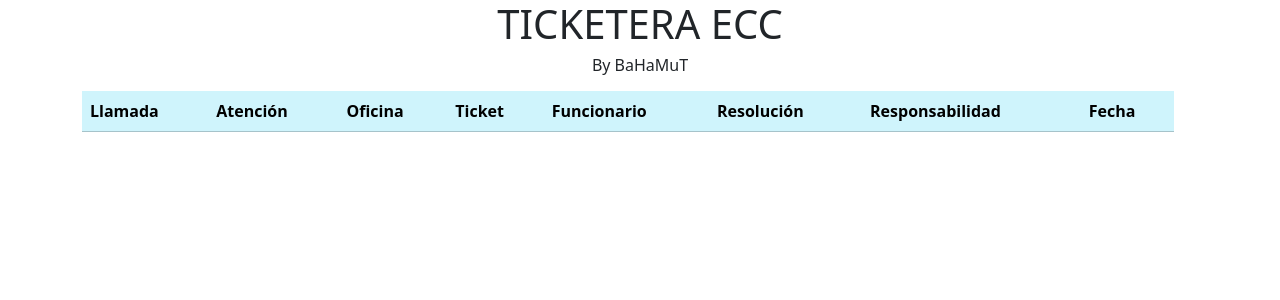
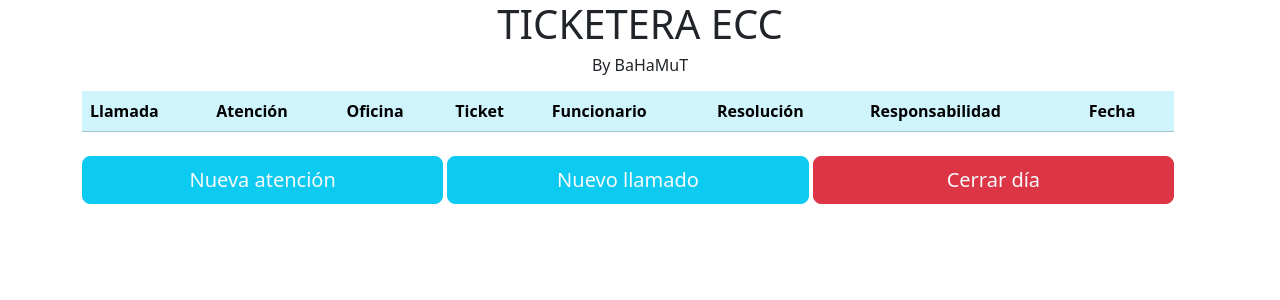
Before and after one commit to BaHaMuT11/ticketera-ecc, a React (Vite) app: page /baha-summary in a window 1280 px wide. Shown: the top 300 px of the page. Built offline with nearby package versions, Linux system fonts and the light colour scheme.

Commit message:
Tentativa de cierre

```diff
--- a/package.json
+++ b/package.json
@@ -13,7 +13,8 @@
     "prop-types": "^15.8.1",
     "react": "^19.0.0",
     "react-dom": "^19.0.0",
-    "react-router": "^7.3.0"
+    "react-router": "^7.3.0",
+    "xlsx": "^0.18.5"
   },
   "devDependencies": {
     "@eslint/js": "^9.21.0",
--- a/src/components/SummaryChart.jsx
+++ b/src/components/SummaryChart.jsx
@@ -1,9 +1,65 @@
 import {useContext, useEffect} from "react";
 import {UserContext} from "../context/UserProvider.jsx";
+import {useNavigate} from "react-router";
+import * as XLSX from "xlsx";
 
 const SummaryChart = () => {
 
-    const {llamados} = useContext(UserContext);
+    const {llamados, setLlamados} = useContext(UserContext);
+    const {setLlamadoActivo} = useContext(UserContext);
+
+    const navigate = useNavigate();
+
+    const handleNuevaAtencion = () => {
+        navigate("/baha-ticket");
+    };
+
+    const handleNuevoLlamado = () => {
+        setLlamadoActivo(() => ({
+            id: llamados.length + 1,
+            oficina: "",
+            atenciones: []
+        }));
+
+        navigate("/baha-ticket");
+    };
+
+
+
+
+    const handleCerrarDia = () => {
+
+        const dataForExcel = llamados.flatMap((llamado) =>
+            llamado.atenciones.map((atencion) => ({
+                ID_Llamado: llamado.id,
+                ID_Atención: atencion.id,
+                Oficina: llamado.oficina,
+                Ticket: atencion.ticket,
+                Funcionario: atencion.funcionario,
+                Resolución: atencion.resolucion,
+                Responsabilidad: atencion.responsabilidad,
+                Fecha: atencion.fecha
+            }))
+        );
+
+
+        const worksheet = XLSX.utils.json_to_sheet(dataForExcel);
+        const workbook = XLSX.utils.book_new();
+        XLSX.utils.book_append_sheet(workbook, worksheet, "Resumen");
+
+
+        XLSX.writeFile(workbook, `reporte_llamados_${new Date().toLocaleDateString("es-CL")}.xlsx`);
+
+
+        setLlamados([]);
+        setLlamadoActivo({
+            id: 0,
+            oficina: "",
+            atenciones: []
+        });
+
+        navigate("/");
+    };
 
     useEffect(() => {
         console.log(llamados);
@@ -11,8 +67,8 @@ const SummaryChart = () => {
 
     return (
         <div className="row">
-            <div className="col-md-12">
-                <table className="table table-info table-hover">
+            <div className="col-md-12 mb-2">
+                <table className="table table-responsive-md table-info table-hover">
                     <thead>
                         <tr>
                             <th scope="col">Llamada</th>
@@ -45,6 +101,17 @@ const SummaryChart = () => {
                     </tbody>
                 </table>
             </div>
+            <div className="col-md-12 mb-2 d-flex justify-content-around">
+                <button type="submit"
+                        className="btn btn-info btn-lg text-light w-100"
+                        onClick={handleNuevaAtencion}>Nueva atención</button> &nbsp; &nbsp;
+                <button type="submit"
+                        className="btn btn-info btn-lg text-light w-100"
+                        onClick={handleNuevoLlamado}>Nuevo llamado</button> &nbsp; &nbsp;
+                <button type="submit"
+                        className="btn btn-danger btn-lg text-light w-100"
+                        onClick={handleCerrarDia}>Cerrar día</button>
+            </div>
         </div>
     );
 };
--- a/src/components/TicketForm.jsx
+++ b/src/components/TicketForm.jsx
@@ -122,7 +122,14 @@ const TicketForm = () => {
                 funcionario: formTransform(ticketFormData.nombre),
                 resolucion: resolucionPH === "" ? "RESUELTO" : resolucionPH ,
                 responsabilidad: ticketFormData.responsabilidad,
-                fecha: new Date().toLocaleDateString("es-CL")
+                fecha: new Date().toLocaleString("es-CL", {
+                    year: "numeric",
+                    month: "2-digit",
+                    day: "2-digit",
+                    hour: "2-digit",
+                    minute: "2-digit",
+                    hour12: false
+                })
             }]
         })
     }
```
Also changed, not shown: 1 other file (tests, documents, lock files or other folders).
